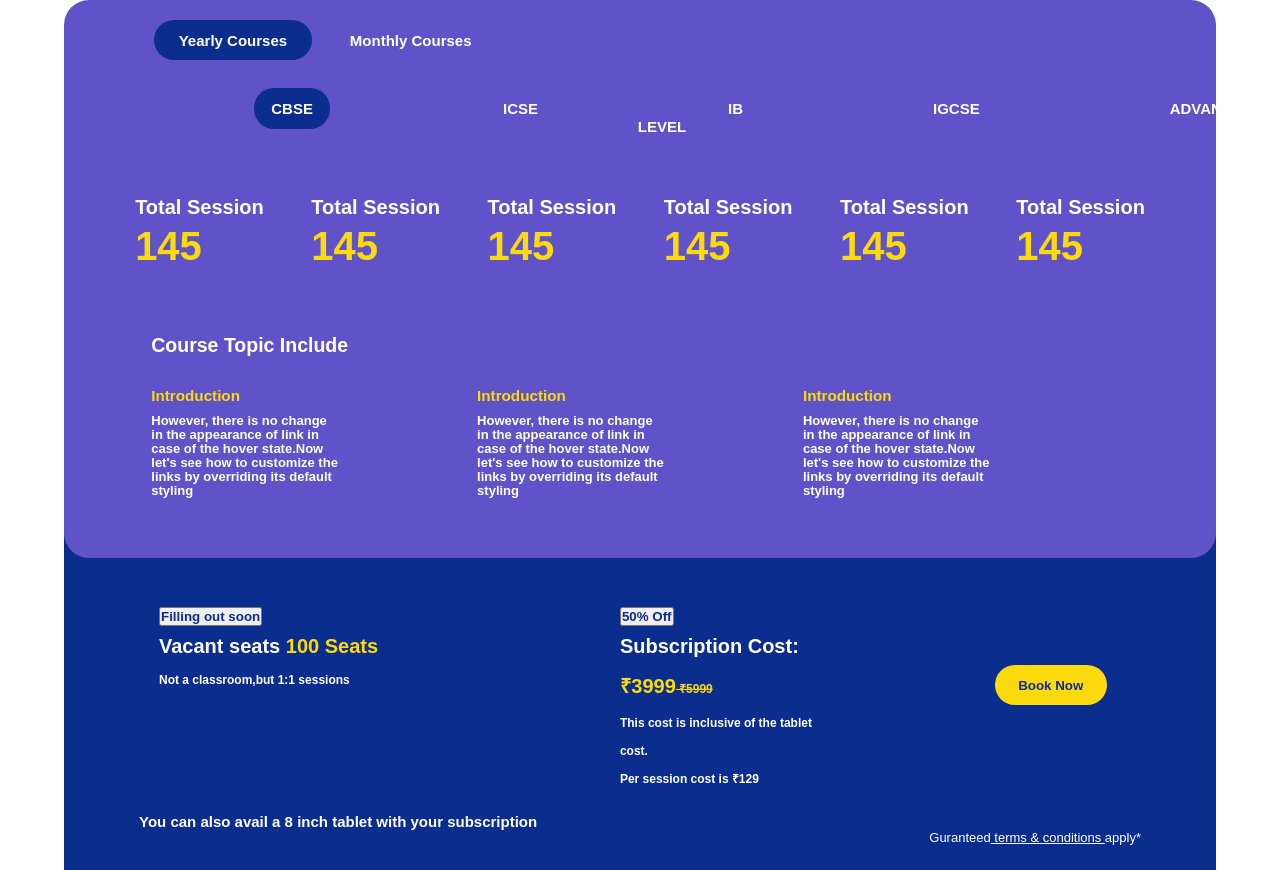
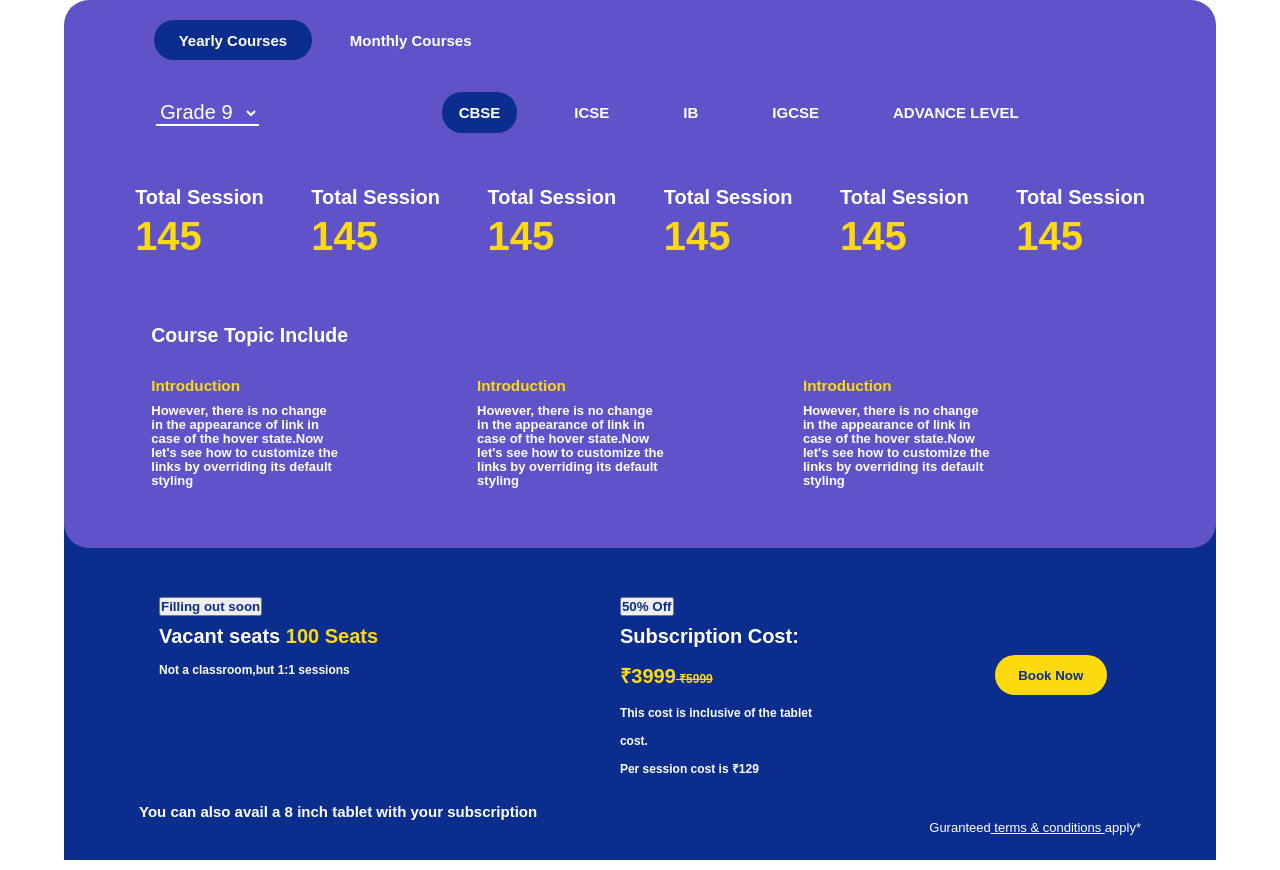
Before and after one commit to mohini-chauhan/Pivot, a React (Create React App) app: page / in a window 1280 px wide. Built offline with nearby package versions, Linux system fonts and the light colour scheme.

Commit message:
chnges list style

```diff
--- a/src/App.js
+++ b/src/App.js
@@ -38,7 +38,8 @@ function App() {
           <button  onClick={()=>setToggle(true)}className={toggle?"year-btn clk":"year-btn"}>Yearly Courses</button>
           <button onClick={()=>setToggle(false)} className={toggle?"monthly-btn" :"year-btn clk"}>Monthly Courses</button>
         </section>
-        {toggle?<Year/>:<Month text={data[0].monthly}/>}
+        {toggle?<Year text={data[1]}/>:<Month text={data[0].monthly}/>}
+        {console.log()}
       </div>
 
     </div>
--- a/src/Components/Month/Month.js
+++ b/src/Components/Month/Month.js
@@ -4,7 +4,7 @@ import "./Month.css";
 
 
 const Month = (props) => {
-console.log('fff',Object.keys(props.text[0].boards))
+
 
 //for obtaining all the grades in an array
 var gradeList=[]
@@ -21,7 +21,7 @@ var boardList=[]
 
     //state for selecting board
     const [board,setBoard]=useState(boardList[0]);
-    console.log("hgfgh",boardList)
+
 
 
 
@@ -44,7 +44,7 @@ function dPrice(price,discount){
 
 }
     function cardSkeleton( cardData){
-        console.log("kvvh",cardData)
+
         return(
             <section className="monthly-card-skeleton">
                     <input type="radio"/>
--- a/src/Components/Year/Year.css
+++ b/src/Components/Year/Year.css
@@ -8,11 +8,13 @@
     text-align: center;
     padding: 20px 0;
     list-style-type: none;
+    margin: auto;
+    width: 90%;
 
 }
 .year-container ul li{
     display: inline;
-    margin: 2px 78px;
+    margin: 2px 20px;
     padding: 12px 17px;
     border-radius: 20px;
 
--- a/src/Components/Year/Year.js
+++ b/src/Components/Year/Year.js
@@ -2,6 +2,7 @@ import React,{useState} from 'react'
 import "./Year.css"
 
 const Year = (props) => {
+    console.log(props.tex)
     function sessionContent(){
         return(
             <article>
```
